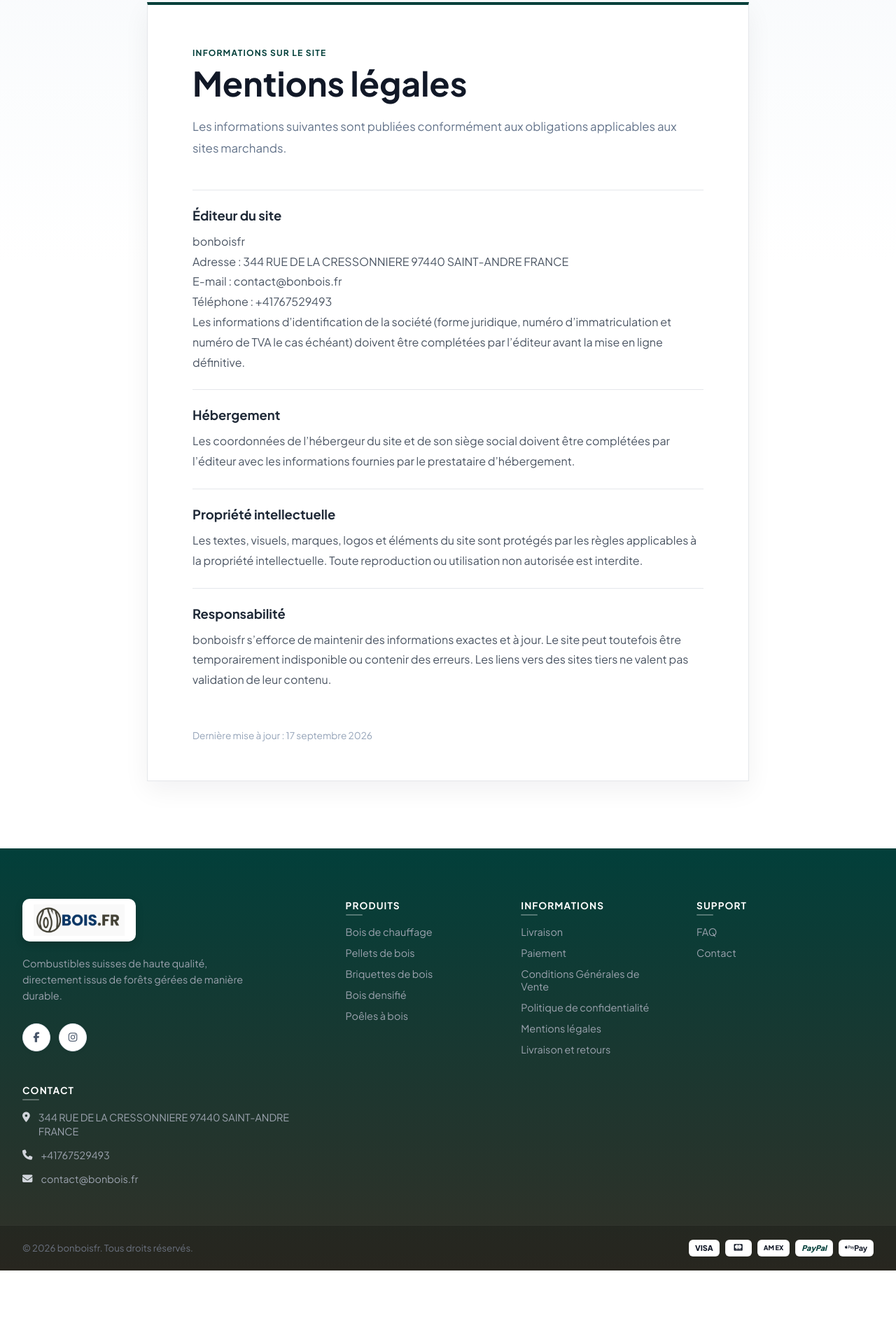
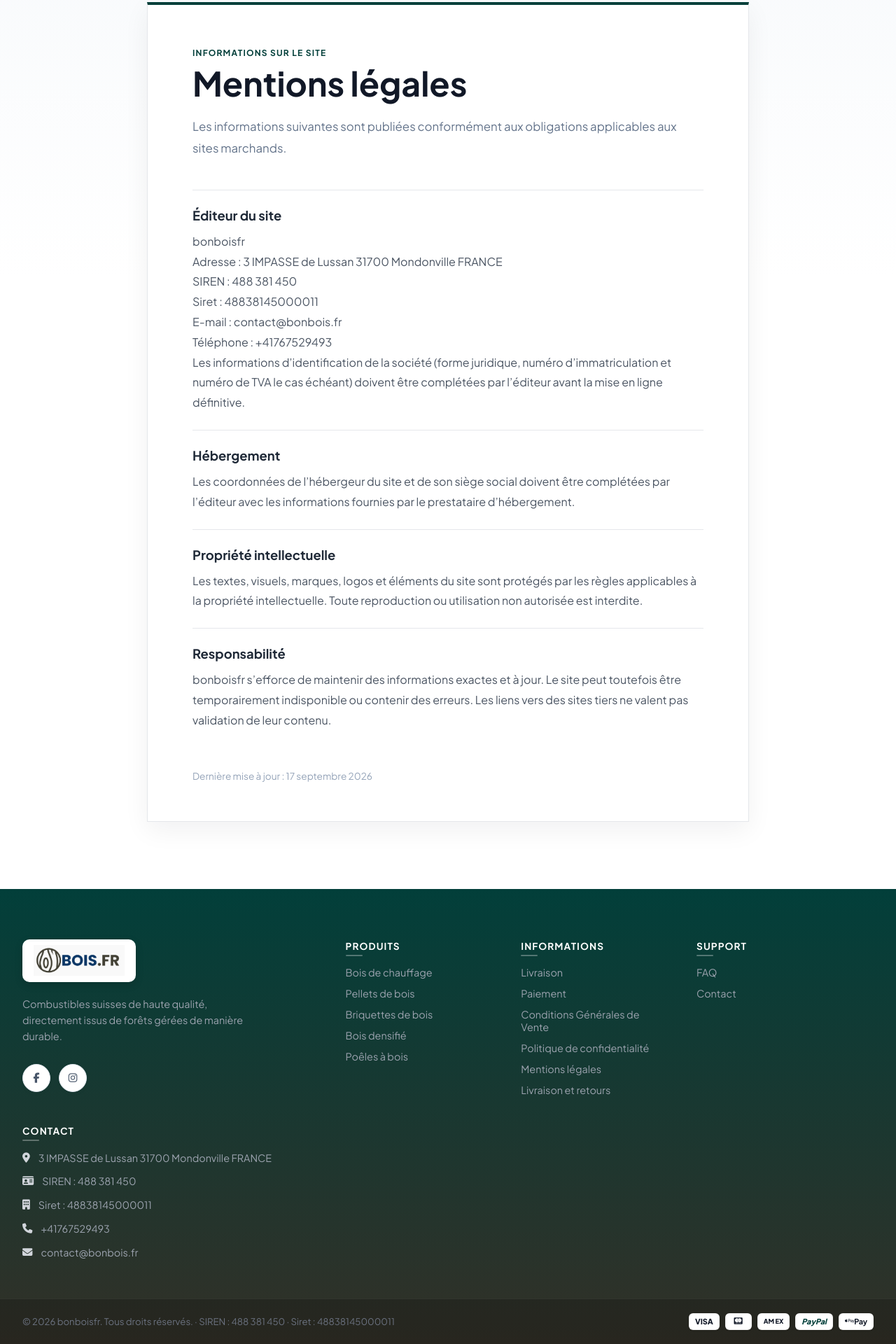
Before and after one commit to ftbson/bonboisfr, a Next.js app: page /mentions-legales in a window 1280 px wide. Shown: the part 162-2082 px from the top of the page at 70% size. Before the commit the page ends 1977 px from the top, so only its background shows below. Built offline with nearby package versions, Linux system fonts and the light colour scheme; no server answers; the database is empty.

Commit message:
feat: amélioration de l'interface et des fonctionnalités

```diff
--- a/src/app/layout.tsx
+++ b/src/app/layout.tsx
@@ -44,10 +44,10 @@
   email: "",
   address: {
     "@type": "PostalAddress",
-    streetAddress: "344 rue de la Cressonnière",
-    postalCode: "97440",
-    addressLocality: "Saint-André",
-    addressRegion: "La Réunion",
+    streetAddress: "3 IMPASSE de Lussan",
+    postalCode: "31700",
+    addressLocality: "Mondonville",
+    addressRegion: "Occitanie",
     addressCountry: "FR",
   },
   areaServed: "FR",
--- a/src/app/mentions-legales/page.tsx
+++ b/src/app/mentions-legales/page.tsx
@@ -14,7 +14,11 @@
           <p>
             bonboisfr
             <br />
-            Adresse : 344 RUE DE LA CRESSONNIERE 97440 SAINT-ANDRE FRANCE
+            Adresse : 3 IMPASSE de Lussan 31700 Mondonville FRANCE
+            <br />
+            SIREN : 488 381 450
+            <br />
+            Siret : 48838145000011
             <br />
             E-mail : contact@bonbois.fr
             <br />
--- a/src/app/termes-et-conditions/page.tsx
+++ b/src/app/termes-et-conditions/page.tsx
@@ -67,8 +67,8 @@
           <h2>7. Contact</h2>
           <p>
             Pour toute question relative à une commande, contactez-nous à
-            contact@bonbois.fr ou par téléphone au +41767529493. Adresse : 344
-            RUE DE LA CRESSONNIERE 97440 SAINT-ANDRE FRANCE.
+            contact@bonbois.fr ou par téléphone au +41767529493. Adresse : 3
+            IMPASSE de Lussan 31700 Mondonville FRANCE.
           </p>
         </section>
         <p className="legal-updated">
--- a/src/components/Footer.tsx
+++ b/src/components/Footer.tsx
@@ -99,7 +99,15 @@
           <ul className="contact-info-list">
             <li>
               <i className="fa-solid fa-location-dot"></i>
-              <span>344 RUE DE LA CRESSONNIERE 97440 SAINT-ANDRE FRANCE</span>
+              <span>3 IMPASSE de Lussan 31700 Mondonville FRANCE</span>
+            </li>
+            <li>
+              <i className="fa-solid fa-id-card"></i>
+              <span>SIREN : 488 381 450</span>
+            </li>
+            <li>
+              <i className="fa-solid fa-building"></i>
+              <span>Siret : 48838145000011</span>
             </li>
             <li>
               <i className="fa-solid fa-phone"></i>
@@ -117,7 +125,7 @@
       <div className="footer-bottom-bar">
         <div className="footer-bottom-container">
           <p className="copyright-text">
-            © 2026 bonboisfr. Tous droits réservés.
+            © 2026 bonboisfr. Tous droits réservés. · SIREN : 488 381 450 · Siret : 48838145000011
           </p>
           <div className="payment-icons">
             <span className="payment-card">VISA</span>
--- a/src/lib/company.ts
+++ b/src/lib/company.ts
@@ -4,10 +4,10 @@
   activity: "Réparation de produits électroniques grand public",
   naf: "95.21Z",
   siren: "488 381 450",
-  siret: "488 381 450 00011",
+  siret: "48838145000011",
   tva: "FR5488381450",
-  address: "344 rue de la Cressonnière\n97440 Saint-André\nLa Réunion\nFrance",
-  addressLabel: "344 rue de la Cressonnière, 97440 Saint-André, La Réunion, France",
+  address: "3 IMPASSE de Lussan\n31700 Mondonville\nFRANCE",
+  addressLabel: "3 IMPASSE de Lussan 31700 Mondonville FRANCE",
   domain: "https://bonbois.fr",
   contactPlaceholder: "Coordonnées de contact à compléter avant mise en ligne définitive.",
   phonePlaceholder: "Téléphone à compléter",
```
Also changed, not shown: .txt (deleted).
